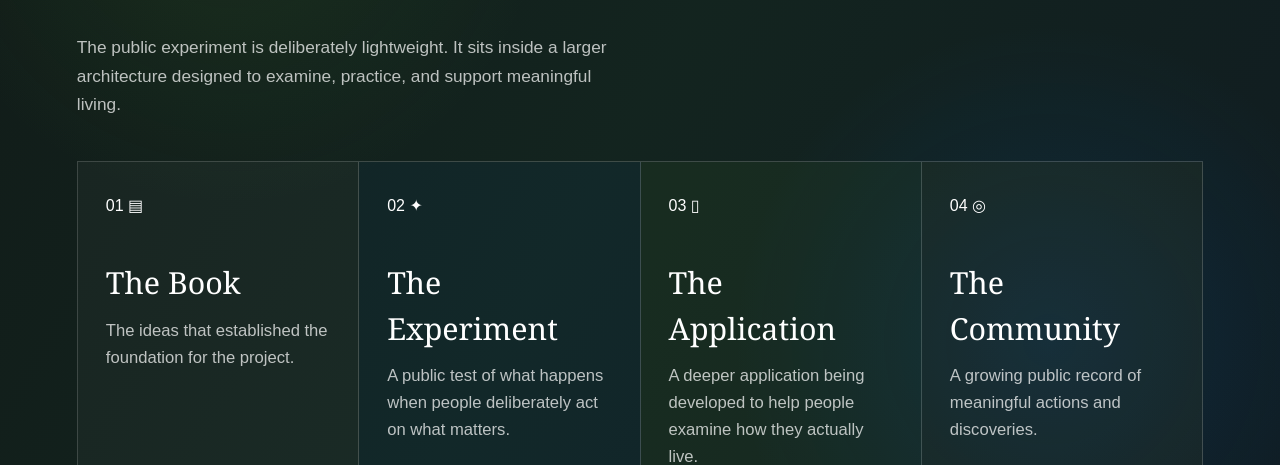
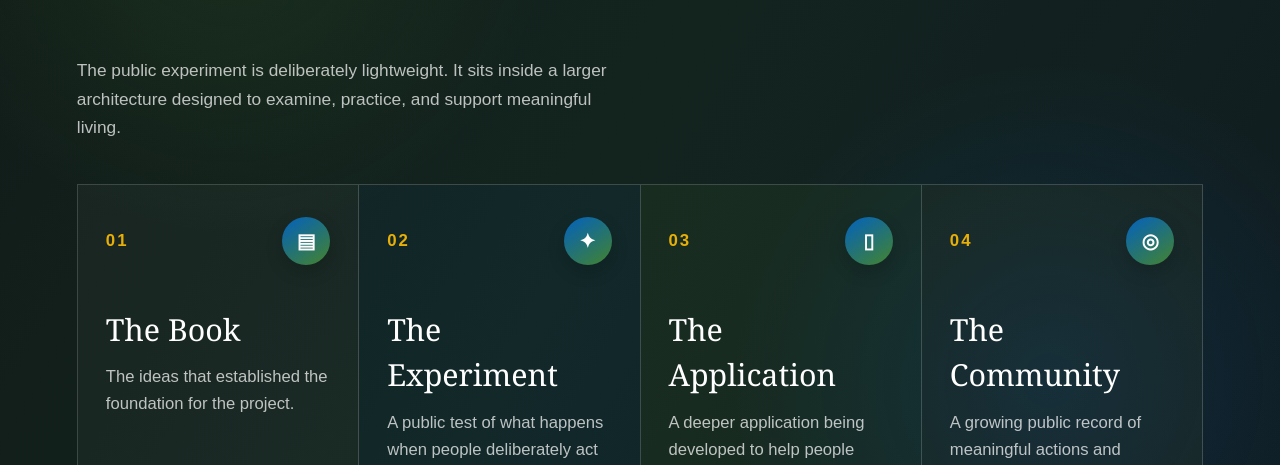
Before and after one commit to SRYProjects/Project-Experiment, a website with bundled scripts: page public/index.html in a window 1280 px wide. Shown: the part 3908-4373 px from the top of the page. Built offline with nearby package versions, Linux system fonts and the light colour scheme; a script that the page names is missing.

Commit message:
Style lower-section visual cues

```diff
--- a/public/styles.css
+++ b/public/styles.css
@@ -911,11 +911,39 @@ nav a:hover,
 }
 
 .resource-number,
-.project-grid article > span {
+.project-card-top > span:first-child {
   color: var(--gold);
   font-size: 1.05rem;
   font-weight: 800;
   letter-spacing: .12em;
+}
+
+.resource-card-top,
+.project-card-top {
+  display: flex;
+  align-items: center;
+  justify-content: space-between;
+  gap: 18px;
+}
+
+.resource-icon,
+.project-card-icon {
+  width: 48px;
+  height: 48px;
+  display: grid;
+  place-items: center;
+  border-radius: 50%;
+  color: #0e2332;
+  background: linear-gradient(145deg, #f6d95f, #d7aa32);
+  box-shadow: 0 7px 18px rgba(0,0,0,.18);
+  font-size: 1.25rem;
+  font-weight: 900;
+}
+
+.project-card-icon {
+  color: var(--white);
+  background: linear-gradient(145deg, rgba(0,102,204,.92), rgba(81,157,45,.78));
+  box-shadow: 0 7px 18px rgba(0,0,0,.16);
 }
 
 .resource-card h3 {
```
